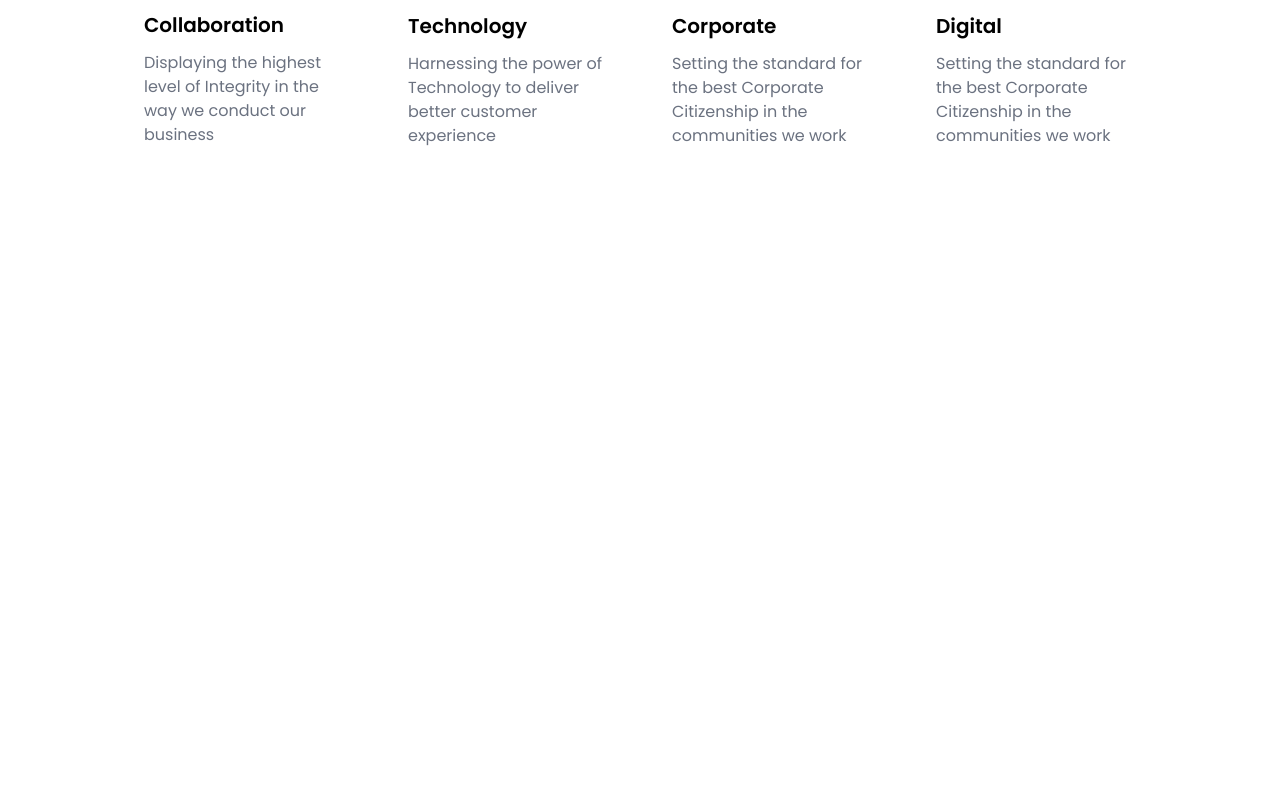
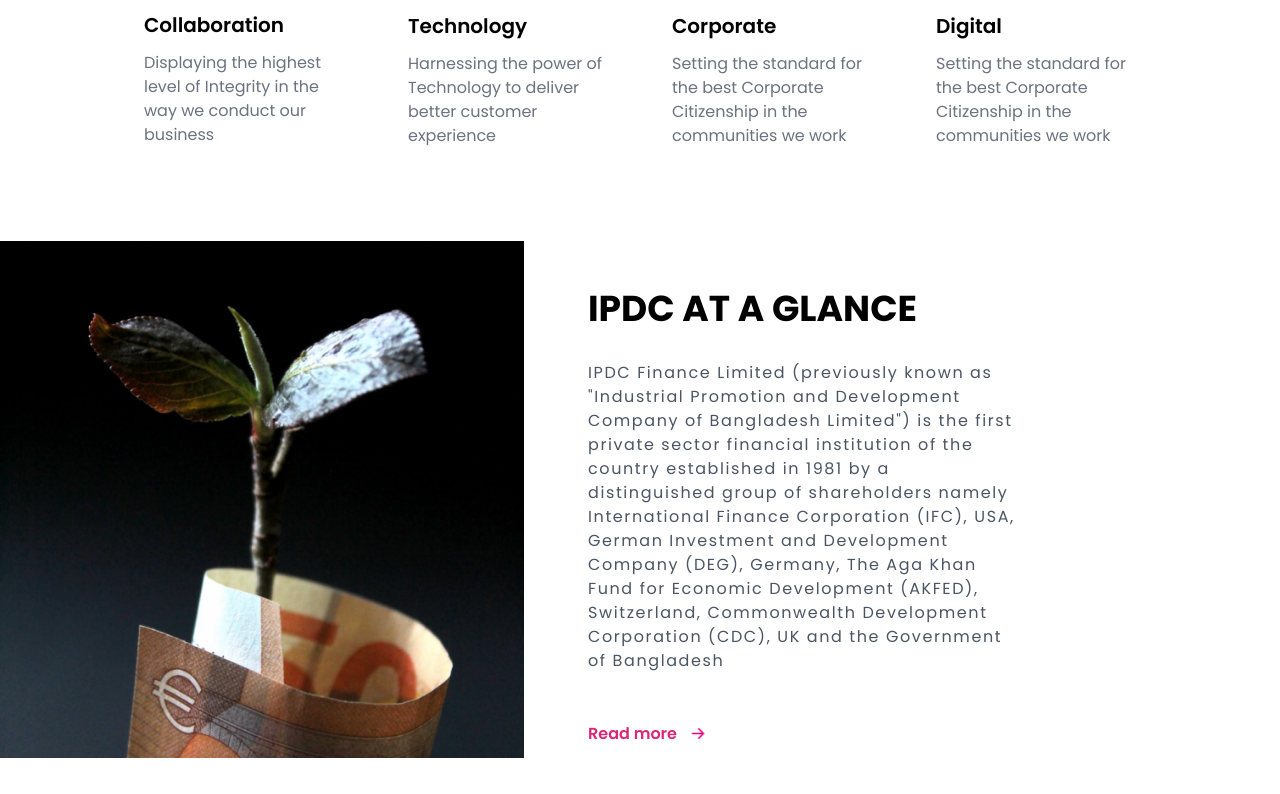
Before and after one commit to mehedi008h/ipdc-bank-landing-page, a React (Vite) app: page / in a window 1280 px wide. Shown: the part 1359-2153 px from the top of the page. Before the commit the page ends 1600 px from the top, so only its background shows below. Built offline with nearby package versions, Linux system fonts and the light colour scheme.

Commit message:
design about section

```diff
--- a/src/App.css
+++ b/src/App.css
@@ -7,3 +7,17 @@
 .banner {
     min-height: calc(100vh - 192px);
 }
+
+.read_more_btn {
+    animation: topBounce 3s ease-in-out infinite;
+}
+
+@keyframes topBounce {
+    0%,
+    100% {
+        transform: translateX(0);
+    }
+    50% {
+        transform: translateX(20px);
+    }
+}
--- a/src/constants/images.ts
+++ b/src/constants/images.ts
@@ -7,5 +7,17 @@ import item4 from "../assets/Object Ungroup.png";
 import item5 from "../assets/Rocket.png";
 import item6 from "../assets/Bag.png";
 import item7 from "../assets/Cube.png";
+import about_img from "../assets/Picture.png";
 
-export { logo, banner_img, item1, item2, item3, item4, item5, item6, item7 };
+export {
+    logo,
+    banner_img,
+    item1,
+    item2,
+    item3,
+    item4,
+    item5,
+    item6,
+    item7,
+    about_img,
+};
--- /dev/null
+++ b/src/pages/About.tsx
@@ -0,0 +1,47 @@
+import React from "react";
+import { about_img } from "../constants/images";
+import { BsArrowRightShort } from "react-icons/bs";
+
+const About = () => {
+    return (
+        <div className="flex">
+            <div className="grid grid-cols-12 gap-4">
+                <div className="col-span-5">
+                    <img src={about_img} alt="About" />
+                </div>
+                <div className="col-span-7 p-12">
+                    <h1 className="uppercase text-4xl font-bold font-poppins">
+                        IPDC AT A GLANCE
+                    </h1>
+                    <p className="mt-8 text-gray-600 font-poppins text-base w-2/3 tracking-widest">
+                        IPDC Finance Limited (previously known as "Industrial
+                        Promotion and Development Company of Bangladesh
+                        Limited") is the first private sector financial
+                        institution of the country established in 1981 by a
+                        distinguished group of shareholders namely International
+                        Finance Corporation (IFC), USA, German Investment and
+                        Development Company (DEG), Germany, The Aga Khan Fund
+                        for Economic Development (AKFED), Switzerland,
+                        Commonwealth Development Corporation (CDC), UK and the
+                        Government of Bangladesh
+                    </p>
+                    <div className="mt-12 ">
+                        <a
+                            href="#"
+                            className="text-pink-600 font-poppins text-base font-semibold cursor-pointer flex items-center gap-2"
+                        >
+                            Read more{" "}
+                            <BsArrowRightShort
+                                className="read_more_btn"
+                                color="#ED017F"
+                                size={25}
+                            />
+                        </a>
+                    </div>
+                </div>
+            </div>
+        </div>
+    );
+};
+
+export default About;
--- a/src/pages/Home.tsx
+++ b/src/pages/Home.tsx
@@ -1,4 +1,5 @@
 import React from "react";
+import About from "./About";
 import Banner from "./Banner";
 
 import CustomerExprience from "./CustomerExprience";
@@ -8,6 +9,7 @@ const Home = () => {
         <div>
             <Banner />
             <CustomerExprience />
+            <About />
         </div>
     );
 };
```
Also changed, not shown: src/assets/Picture.png (added).
